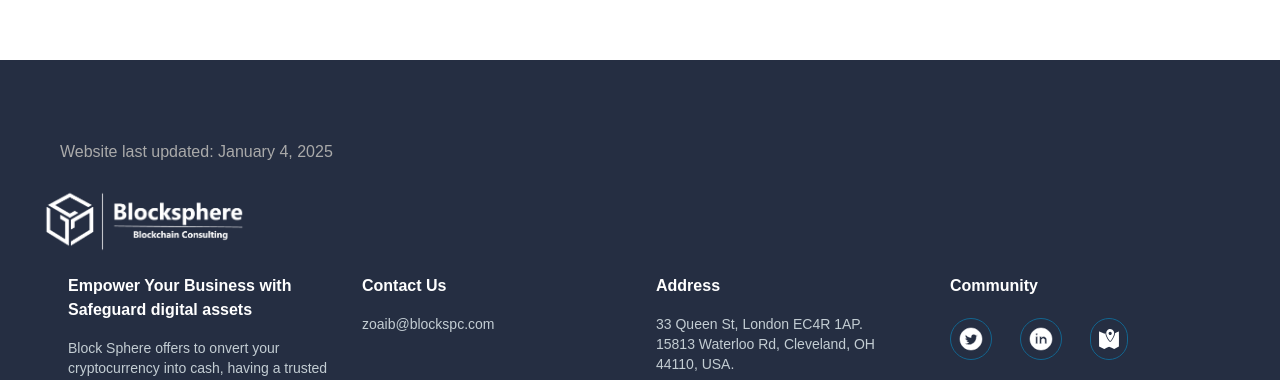
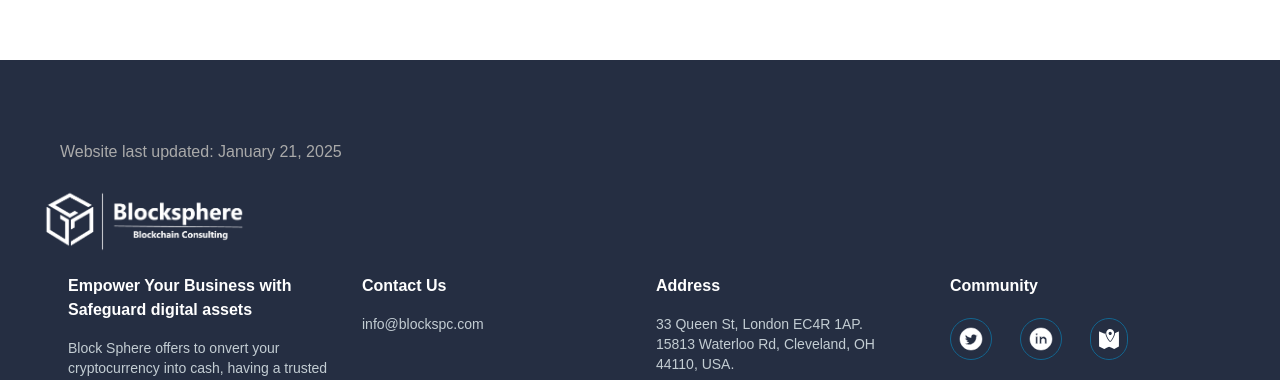
Before and after one commit to GhazanfarGw/Bloackspc, a React (Create React App) app: page / in a window 1280 px wide. Shown: the part 3752-4132 px from the top of the page. Built offline with nearby package versions, Linux system fonts and the light colour scheme; no server answers.

Commit message:
Update Footer.jsx

```diff
--- a/src/Home/Footer.jsx
+++ b/src/Home/Footer.jsx
@@ -5,7 +5,7 @@ const Footer = () => {
         <div className='bg-[#252E42]'>
             <div className='max-w-screen-xl mx-auto justify-center md:pt-20 md:pb-10 md:px-10 py-10'>
                 <h1 className='text-[#aaa] md:text-base text-sm justify-center pb-5 px-5 '>
-                    Website last updated: January 4, 2025
+                    Website last updated: January 21, 2025
                 </h1>
                 <span className="py-2 md:px-0 px-2">
                     <a href="/">
@@ -26,7 +26,7 @@ const Footer = () => {
                             Contact Us
                         </h1>
                         <p className='text-sm text-[#C3CDD3] md:pt-4 pt-2'>
-                            zoaib@blockspc.com
+                            info@blockspc.com
                         </p>
                     </div>
                     <div className='md:pt-0 pt-10'>
```
